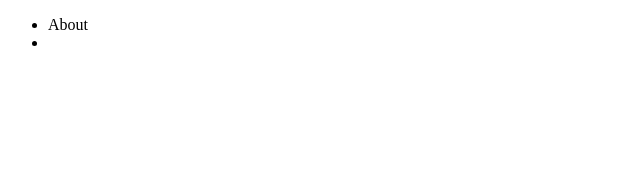
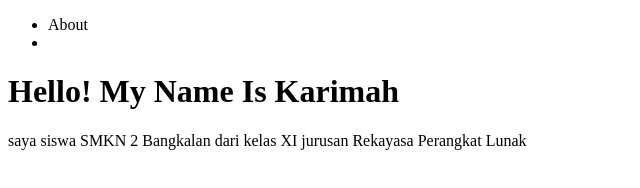
Before and after one commit to imawwwwwwwwiw/karimahw-porto, a plain HTML site: page index.html in a window 1280 px wide. Shown: the whole page, without its empty margins (0-640 px from the left). Drawn offline with Linux system fonts and the light colour scheme.

Commit message:
menambahkan isi fitur about

```diff
--- a/index.html
+++ b/index.html
@@ -14,5 +14,12 @@
         </ul>
       </nav>
     </div>
+    <div class="about">
+      <h1>Hello! My Name Is Karimah</h1>
+      <p>
+        saya siswa SMKN 2 Bangkalan dari kelas XI jurusan Rekayasa Perangkat
+        Lunak
+      </p>
+    </div>
   </body>
 </html>
```
